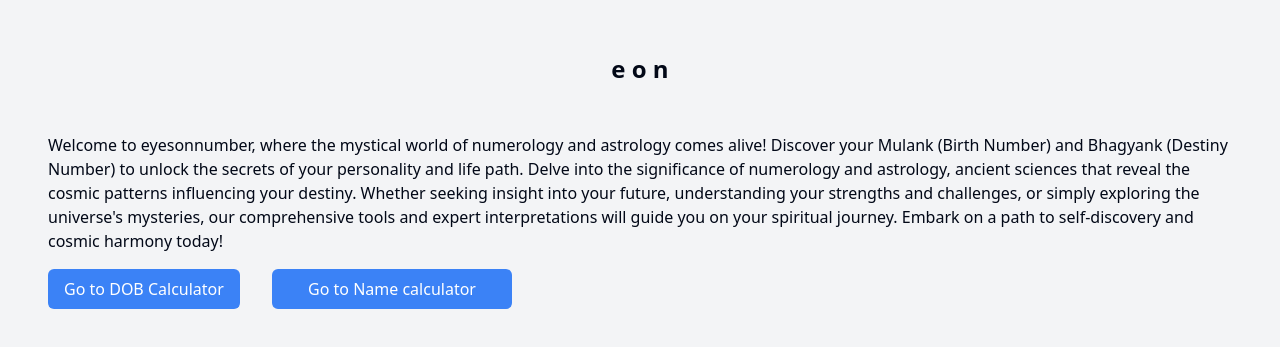
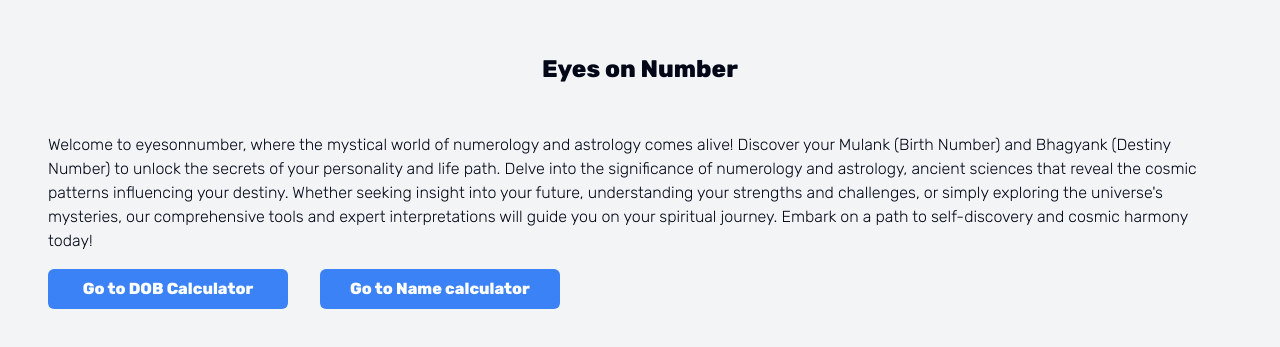
Before and after one commit to eyesonnumber/eyesonnumber, a Next.js app: page / in a window 1280 px wide. Shown: the part 203-550 px from the top of the page. Built offline with nearby package versions, Linux system fonts and the light colour scheme.

Commit message:
feat: font added

```diff
--- a/src/app/layout.tsx
+++ b/src/app/layout.tsx
@@ -1,4 +1,11 @@
 import '../../styles/globals.css'
+import { Rubik } from 'next/font/google'
+
+const rubik = Rubik({
+  weight: ['300','400','600','800'],
+  subsets: ['latin'],
+  display: 'swap',
+})
 
 export const metadata = {
   title: 'Next.js',
@@ -11,7 +18,7 @@
   children: React.ReactNode
 }) {
   return (
-    <html lang="en">
+    <html lang="en" className={rubik.className}>
       <body>{children}</body>
     </html>
   )
--- a/src/app/page.tsx
+++ b/src/app/page.tsx
@@ -1,16 +1,14 @@
-
-
 import Link from "next/link";
 import "../../styles/globals.css";
 
 const Home = () => {
   return (
     <div className="flex flex-col items-center justify-center min-h-screen bg-gray-100 p-4">
-      <h1 className="text-2xl font-bold mb-4">e o n</h1>
-      <div className="flex flex-col gap-4 p-8 ">
+      <h1 className="text-2xl font-bold mb-4 text-bold">Eyes on Number</h1>
+      <div className="flex flex-col gap-4 p-8 font-light">
         <text>
-          Welcome to eyesonnumber, where the mystical world of numerology
-          and astrology comes alive! Discover your Mulank (Birth Number) and
+          Welcome to eyesonnumber, where the mystical world of numerology and
+          astrology comes alive! Discover your Mulank (Birth Number) and
           Bhagyank (Destiny Number) to unlock the secrets of your personality
           and life path. Delve into the significance of numerology and
           astrology, ancient sciences that reveal the cosmic patterns
@@ -20,19 +18,20 @@
           interpretations will guide you on your spiritual journey. Embark on a
           path to self-discovery and cosmic harmony today!
         </text>
-        <div className="flex gap-8"><Link
+        <div className="flex gap-8">
+          <Link
             href="/psychic-destiny"
-          className="px-4 py-2 bg-blue-500 text-white rounded-md hover:bg-blue-600 w-48 text-center"
+            className="px-4 py-2 bg-blue-500 text-white rounded-md hover:bg-blue-600 w-60 text-center font-bold hover:scale-105 transform transition duration-300 ease-in-out"
           >
             Go to DOB Calculator
           </Link>
           <Link
             href="/name-calculator"
-          className="px-4 py-2 bg-blue-500 text-white rounded-md hover:bg-blue-600 w-60 text-center"
+            className="px-4 py-2 bg-blue-500 text-white rounded-md hover:bg-blue-600 w-60 text-center font-bold hover:scale-105 transform transition duration-300 ease-in-out"
           >
             Go to Name calculator
-        </Link></div>
-
+          </Link>
+        </div>
       </div>
     </div>
   );
--- a/src/app/psychic-destiny/page.tsx
+++ b/src/app/psychic-destiny/page.tsx
@@ -5,9 +5,7 @@
 const PsychicDestinyPage = () => {
   return (
     <div>
-
       <DobSelector />
-
     </div>
   );
 };
```
Lines whose indentation alone changed are shown as unchanged.
